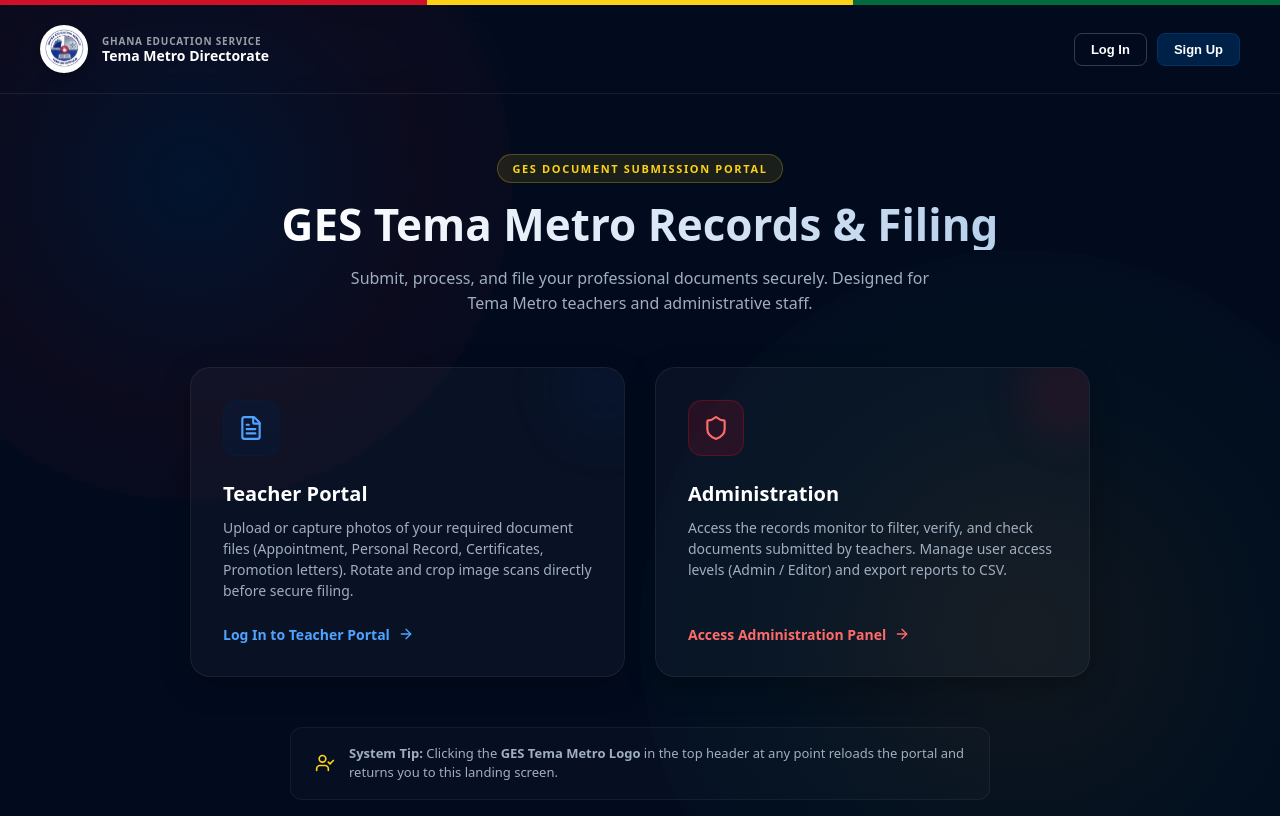
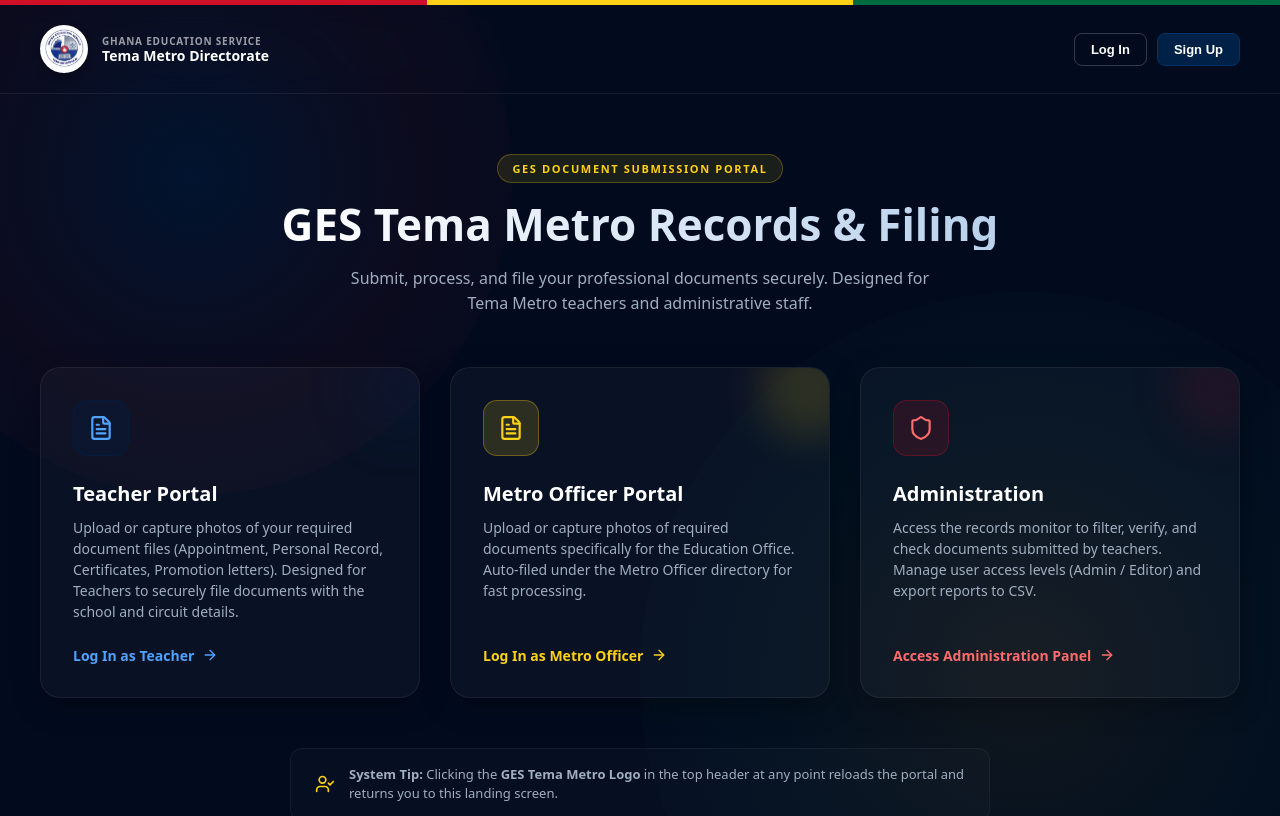
Before and after one commit to maquz/tema_metro, a React (Vite) app: page / in a window 1280 px wide. Shown: the top 816 px of the page. Built offline with nearby package versions, Linux system fonts and the light colour scheme; no server answers.

Commit message:
fix: update UI texts for Metro Officer, enforce category logic, and add specific Cloudinary error handler

```diff
--- a/src/pages/Landing.tsx
+++ b/src/pages/Landing.tsx
@@ -7,6 +7,14 @@
   const navigate = useNavigate();
 
   const handleTeacherClick = () => {
+    if (user) {
+      navigate('/teacher');
+    } else {
+      navigate('/login');
+    }
+  };
+
+  const handleMetroClick = () => {
     if (user) {
       navigate('/teacher');
     } else {
@@ -238,7 +246,7 @@
           gridTemplateColumns: 'repeat(auto-fit, minmax(320px, 1fr))',
           gap: '30px',
           width: '100%',
-          maxWidth: '900px',
+          maxWidth: '1200px',
           marginBottom: '50px'
         }}>
           {/* Teacher Card */}
@@ -300,12 +308,81 @@
               <h2 style={{ fontSize: '20px', fontWeight: '800', color: '#FFFFFF', margin: '0 0 10px' }}>Teacher Portal</h2>
               <p style={{ fontSize: '14px', color: '#A0AEC0', lineHeight: '1.5', margin: '0 0 24px' }}>
                 Upload or capture photos of your required document files (Appointment, Personal Record, Certificates, Promotion letters).
-                Rotate and crop image scans directly before secure filing.
+                Designed for Teachers to securely file documents with the school and circuit details.
               </p>
             </div>
 
             <div style={{ display: 'flex', alignItems: 'center', gap: '8px', color: '#4FA3FF', fontSize: '14px', fontWeight: '700' }}>
-              {user && role === 'teacher' ? 'Go to Submission Form' : 'Log In to Teacher Portal'}
+              {user && role === 'teacher' ? 'Go to Submission Form' : 'Log In as Teacher'}
+              <ArrowRight size={16} />
+            </div>
+          </div>
+
+          {/* Metro Officer Card */}
+          <div
+            onClick={handleMetroClick}
+            style={{
+              background: 'rgba(255, 255, 255, 0.03)',
+              border: '1.5px solid rgba(255, 255, 255, 0.06)',
+              borderRadius: '20px',
+              padding: '32px',
+              cursor: 'pointer',
+              transition: 'all 0.3s cubic-bezier(0.25, 0.8, 0.25, 1)',
+              display: 'flex',
+              flexDirection: 'column',
+              justifyContent: 'space-between',
+              boxShadow: '0 8px 30px rgba(0,0,0,0.3)',
+              position: 'relative',
+              overflow: 'hidden'
+            }}
+            onMouseOver={e => {
+              e.currentTarget.style.transform = 'translateY(-5px)';
+              e.currentTarget.style.borderColor = 'rgba(252, 209, 22, 0.8)';
+              e.currentTarget.style.backgroundColor = 'rgba(255, 255, 255, 0.05)';
+            }}
+            onMouseOut={e => {
+              e.currentTarget.style.transform = 'translateY(0)';
+              e.currentTarget.style.borderColor = 'rgba(255, 255, 255, 0.06)';
+              e.currentTarget.style.backgroundColor = 'rgba(255, 255, 255, 0.03)';
+            }}
+          >
+            {/* Top-Right Ambient Glow */}
+            <div style={{
+              position: 'absolute',
+              top: '-30px',
+              right: '-30px',
+              width: '100px',
+              height: '100px',
+              borderRadius: '50%',
+              backgroundColor: 'rgba(252, 209, 22, 0.15)',
+              filter: 'blur(20px)',
+              pointerEvents: 'none'
+            }} />
+
+            <div>
+              <div style={{
+                width: '56px',
+                height: '56px',
+                borderRadius: '14px',
+                backgroundColor: 'rgba(252, 209, 22, 0.15)',
+                border: '1.5px solid rgba(252, 209, 22, 0.3)',
+                display: 'flex',
+                alignItems: 'center',
+                justifyContent: 'center',
+                color: '#FCD116',
+                marginBottom: '24px'
+              }}>
+                <FileText size={26} />
+              </div>
+              <h2 style={{ fontSize: '20px', fontWeight: '800', color: '#FFFFFF', margin: '0 0 10px' }}>Metro Officer Portal</h2>
+              <p style={{ fontSize: '14px', color: '#A0AEC0', lineHeight: '1.5', margin: '0 0 24px' }}>
+                Upload or capture photos of required documents specifically for the Education Office.
+                Auto-filed under the Metro Officer directory for fast processing.
+              </p>
+            </div>
+
+            <div style={{ display: 'flex', alignItems: 'center', gap: '8px', color: '#FCD116', fontSize: '14px', fontWeight: '700' }}>
+              {user && role === 'metro_officer' ? 'Go to Submission Form' : 'Log In as Metro Officer'}
               <ArrowRight size={16} />
             </div>
           </div>
@@ -409,7 +486,8 @@
         marginTop: 'auto',
         zIndex: 10
       }}>
-        Ghana Education Service — Tema Metro Directorate © 2026. All rights reserved.
+        Ghana Education Service — Tema Metro Directorate © 2026. All rights reserved.<br/>
+        Developed by Mark Anibrika ICT Coordinator (Tema Metro)
       </footer>
     </div>
   );
--- a/src/pages/Signup.tsx
+++ b/src/pages/Signup.tsx
@@ -25,6 +25,8 @@
         role = 'admin';
       } else if (secretCode === 'TEMA_EDITOR_2026') {
         role = 'editor';
+      } else if (secretCode === 'TEMA_METRO_2026') {
+        role = 'metro_officer';
       } else {
         setError('Invalid secret code.');
         setLoading(false);
--- a/src/pages/TeacherForm.tsx
+++ b/src/pages/TeacherForm.tsx
@@ -1,4 +1,4 @@
-import { useState, useRef } from 'react';
+import { useState, useRef, useEffect } from 'react';
 import { CheckCircle, ChevronDown, User, FileText, Upload, Send, X, LogOut, ShieldAlert } from 'lucide-react';
 import imageCompression from 'browser-image-compression';
 import { collection, addDoc, serverTimestamp } from 'firebase/firestore';
@@ -222,6 +222,16 @@
   const [files, setFiles] = useState<File[][]>(DOCUMENTS.map(() => []));
   const [submitting, setSubmitting] = useState(false);
 
+  const currentRole = role || 'teacher'; // Fallback for old users without roles
+
+  useEffect(() => {
+    if (currentRole === 'teacher') {
+      setForm(f => ({ ...f, category: 'School' }));
+    } else if (currentRole === 'metro_officer') {
+      setForm(f => ({ ...f, category: 'Education Office' }));
+    }
+  }, [currentRole]);
+
   const isEducationOffice = form.category === 'Education Office';
   const isSchool = form.category === 'School';
 
@@ -291,8 +301,8 @@
         const cloudName = import.meta.env.VITE_CLOUDINARY_CLOUD_NAME;
         const uploadPreset = import.meta.env.VITE_CLOUDINARY_UPLOAD_PRESET;
 
-        if (!cloudName || !uploadPreset) {
-          throw new Error('Cloudinary configuration missing in .env');
+        if (!cloudName || !uploadPreset || cloudName === 'your_cloudinary_cloud_name') {
+          throw new Error('MISSING_CLOUDINARY_CONFIG');
         }
 
         const formData = new FormData();
@@ -336,9 +346,13 @@
 
       setSubmitting(false);
       setStep('success');
-    } catch (error) {
+    } catch (error: any) {
       console.error('Error submitting form:', error);
-      alert('There was an error submitting your form. Please try again.');
+      if (error.message === 'MISSING_CLOUDINARY_CONFIG') {
+        alert('Configuration Error: Cloudinary settings are missing. Please update VITE_CLOUDINARY_CLOUD_NAME and VITE_CLOUDINARY_UPLOAD_PRESET in your .env file.');
+      } else {
+        alert('There was an error submitting your form. Please ensure you are connected to the internet and try again. Contact the admin if the issue persists.');
+      }
       setSubmitting(false);
     }
   };
@@ -347,8 +361,8 @@
     ? [['Circuit', form.circuit], ['School', form.school], ['Teacher', form.teacherName], ['Subject', form.subject]]
     : [['Category', form.category], ['Teacher', form.teacherName]];
 
-  // If the user's role is not teacher, show a clean message and a link to admin dashboard or logout
-  if (role && role !== 'teacher') {
+  // If the user's role is not teacher or metro_officer, show a clean message and a link to admin dashboard or logout
+  if (currentRole !== 'teacher' && currentRole !== 'metro_officer') {
     return (
       <div style={{ maxWidth: '640px', margin: '0 auto', minHeight: '100vh', backgroundColor: '#F0F4F8', display: 'flex', flexDirection: 'column', alignItems: 'center', justifyContent: 'center', padding: '32px 20px' }}>
         <div
@@ -364,7 +378,7 @@
         <h2 style={{ fontSize: '20px', fontWeight: '800', color: '#111827', margin: '0 0 8px', textAlign: 'center' }}>Access Denied</h2>
         <p style={{ fontSize: '14px', color: '#6B7280', textAlign: 'center', margin: '0 0 28px', lineHeight: '1.6' }}>
           You are signed in as an <strong>{role.toUpperCase()}</strong>.<br />
-          Only users with the <strong>Teacher</strong> role can submit records.
+          Only <strong>Teacher</strong> and <strong>Metro Officer</strong> roles can submit records.
         </p>
         <div style={{ display: 'flex', gap: '12px' }}>
           <button
@@ -405,19 +419,19 @@
         <p style={{ fontSize: '14px', color: '#6B7280', textAlign: 'center', margin: '0 0 8px', lineHeight: '1.6' }}>
           Your documents have been submitted to the<br />GES Tema Metro Education Directorate.
         </p>
-        <p style={{ fontSize: '12px', color: '#9CA3AF', textAlign: 'center', margin: '0 0 32px' }}>Files have been named and filed with your teacher name as prefix.</p>
+        <p style={{ fontSize: '14px', color: '#6B7280', textAlign: 'center', margin: '0 0 32px' }}>Would you like to upload another teacher's data or log off?</p>
         <div style={{ display: 'flex', gap: '12px', flexWrap: 'wrap', justifyContent: 'center' }}>
           <button
-            onClick={() => { setStep('form'); setForm({ category: '', circuit: '', school: '', teacherName: '', sex: '', subject: 'English' }); setFiles(DOCUMENTS.map(() => [])); }}
+            onClick={() => { setStep('form'); setForm(f => ({ ...f, circuit: '', school: '', teacherName: '', sex: '', subject: 'English' })); setFiles(DOCUMENTS.map(() => [])); }}
             style={{ padding: '13px 28px', borderRadius: '12px', border: 'none', background: 'linear-gradient(135deg, #002147, #001530)', color: '#FFFFFF', fontSize: '14px', fontWeight: '700', cursor: 'pointer', boxShadow: '0 4px 12px rgba(0,33,71,0.3)' }}
           >
-            Submit Another Record
+            Upload another teacher's data
           </button>
           <button
-            onClick={() => window.location.href = '/'}
+            onClick={logout}
             style={{ padding: '13px 28px', borderRadius: '12px', border: '1.5px solid #D1D5DB', backgroundColor: '#FFFFFF', color: '#374151', fontSize: '14px', fontWeight: '700', cursor: 'pointer' }}
           >
-            Return to Home
+            Log Off
           </button>
         </div>
       </div>
@@ -440,7 +454,7 @@
             <div style={{ fontSize: '12px', color: '#FFF' }}>
               <span style={{ fontWeight: '600' }}>{user?.email}</span>
               <span style={{ fontSize: '10px', backgroundColor: '#CE1126', color: '#FFF', padding: '2px 6px', borderRadius: '4px', marginLeft: '6px', textTransform: 'uppercase', fontWeight: 'bold' }}>
-                {role}
+                {currentRole === 'metro_officer' ? 'Education Officer' : currentRole === 'teacher' ? 'Teacher' : currentRole}
               </span>
             </div>
           </div>
@@ -475,7 +489,7 @@
           ))}
         </div>
         <div style={{ fontSize: '11px', color: 'rgba(255,255,255,0.6)', marginTop: '6px', position: 'relative' }}>
-          {step === 'form' ? 'Step 1 of 2 — Teacher Information' : 'Step 2 of 2 — Documents Checklist'}
+          {step === 'form' ? `Step 1 of 2 — ${currentRole === 'metro_officer' ? 'Education Officer' : 'Teacher'} Information` : 'Step 2 of 2 — Documents Checklist'}
         </div>
       </div>
 
@@ -485,10 +499,10 @@
             <div style={{ backgroundColor: '#FFFFFF', borderRadius: '16px', padding: '20px', boxShadow: '0 1px 4px rgba(0,0,0,0.06)', marginBottom: '16px' }}>
               <div style={{ display: 'flex', alignItems: 'center', gap: '8px', marginBottom: '18px' }}>
                 <User size={16} color="#002147" />
-                <span style={{ fontSize: '14px', fontWeight: '700', color: '#111827' }}>Teacher Details</span>
+                <span style={{ fontSize: '14px', fontWeight: '700', color: '#111827' }}>{currentRole === 'metro_officer' ? 'Education Officer' : 'Teacher Details'}</span>
               </div>
-              <SelectField label="Category" value={form.category} onChange={set('category')} options={CATEGORIES} placeholder="— Select Category —" />
-              {errors.category && <p style={{ color: '#CE1126', fontSize: '12px', margin: '-12px 0 12px' }}>{errors.category}</p>}
+
+              {/* Note: The category is auto-assigned based on role, so we don't display the dropdown */}
 
               {isEducationOffice && (
                 <>
@@ -512,19 +526,13 @@
                 </>
               )}
 
-              {!form.category && (
-                <p style={{ fontSize: '12px', color: '#9CA3AF', margin: '4px 0 0', textAlign: 'center' }}>Select a category to continue</p>
-              )}
-            </div>
-
-            {form.category && (
               <button
                 onClick={handleProceed}
-                style={{ width: '100%', padding: '15px', borderRadius: '12px', border: 'none', background: 'linear-gradient(135deg, #002147, #001530)', color: '#FFFFFF', fontSize: '15px', fontWeight: '700', cursor: 'pointer', letterSpacing: '0.02em' }}
+                style={{ width: '100%', padding: '15px', borderRadius: '12px', border: 'none', background: 'linear-gradient(135deg, #002147, #001530)', color: '#FFFFFF', fontSize: '15px', fontWeight: '700', cursor: 'pointer', letterSpacing: '0.02em', marginTop: '16px' }}
               >
                 Proceed to Documents →
               </button>
-            )}
+            </div>
           </>
         ) : (
           <>
```
